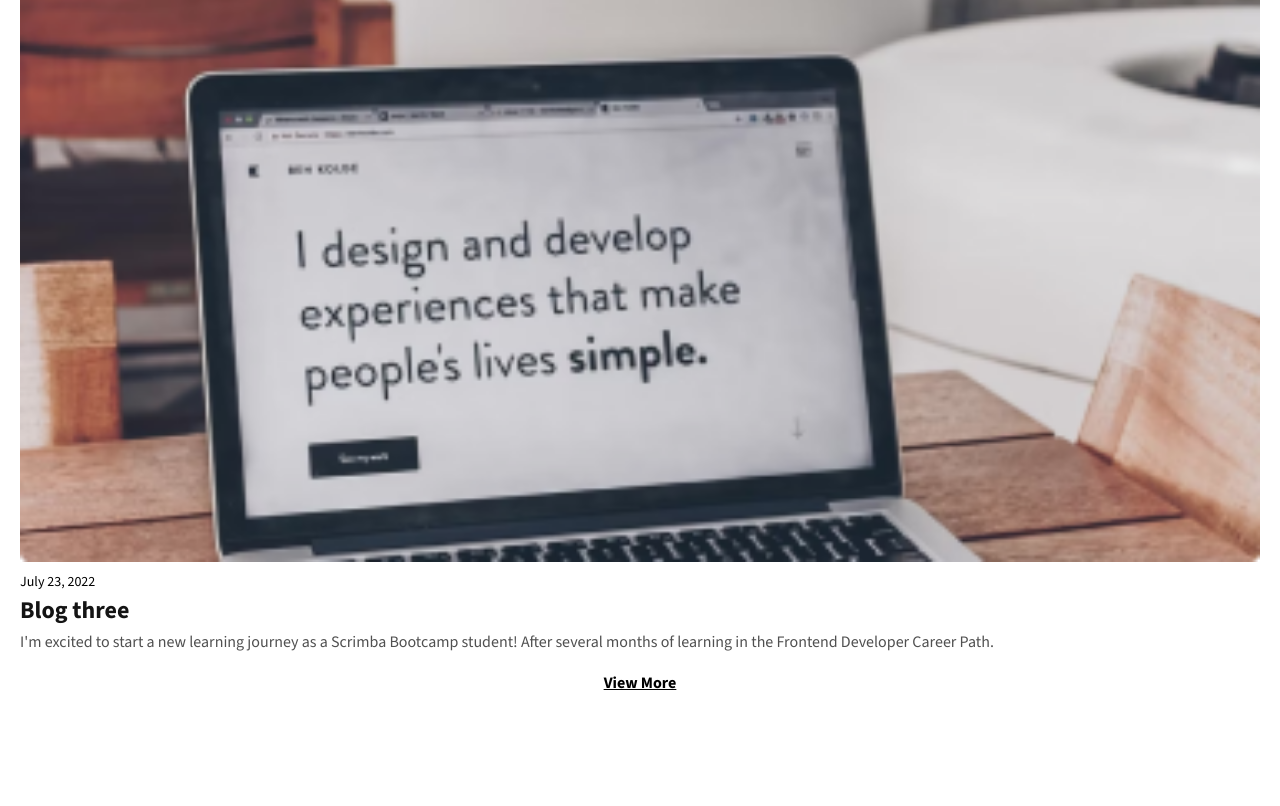
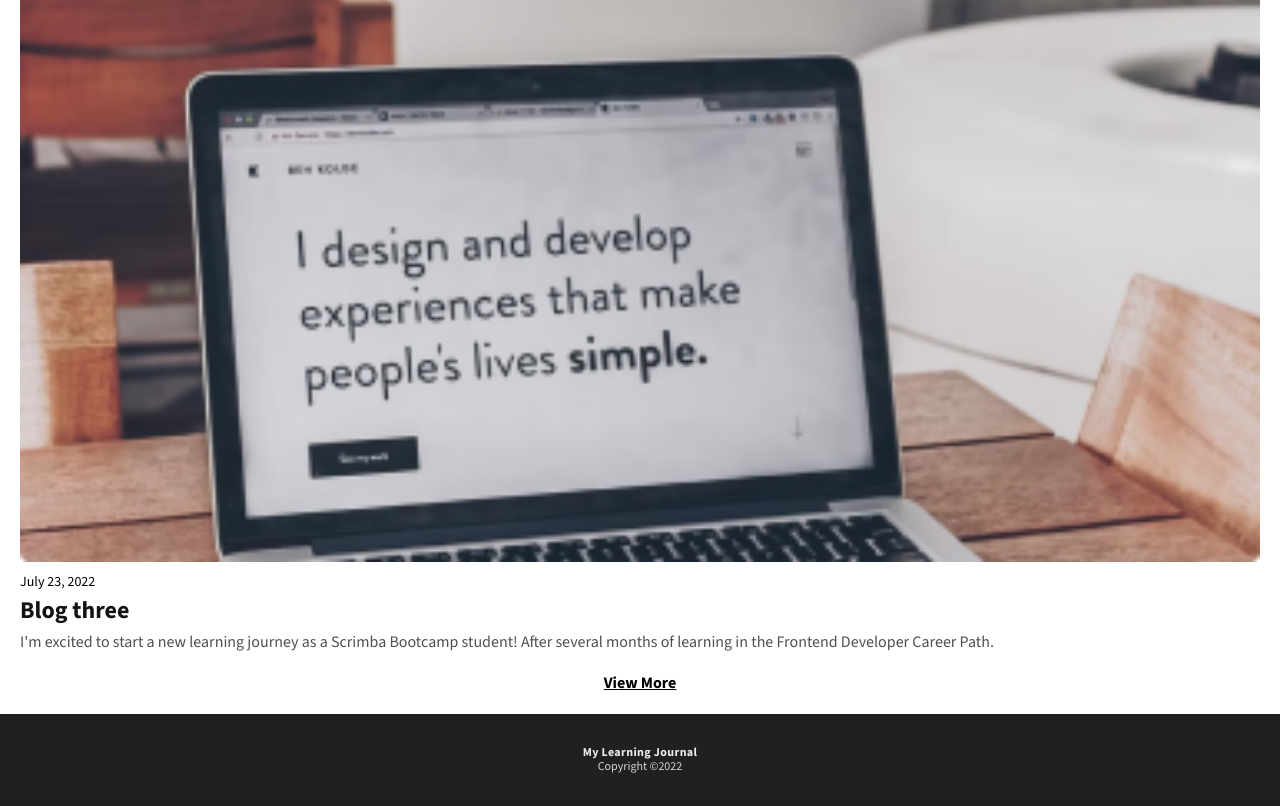
Before and after one commit to SGM-dev/learning-journal, a plain HTML site: page index.html in a window 1280 px wide. Shown: the part 2331-3137 px from the top of the page. Before the commit the page ends 3077 px from the top, so only its background shows below. Drawn offline with nearby package versions, Linux system fonts and the light colour scheme.

Commit message:
add footer to the homepage

```diff
--- a/css/style.css
+++ b/css/style.css
@@ -107,7 +107,6 @@ nav ul {
 .container {
   text-align: center;
   margin: 1.25em 0;
-  padding-bottom: 2em;
 }
 .article-container {
   display: flex;
@@ -155,7 +154,7 @@ nav ul {
 .view-more-btn {
   color: #000;
   text-align: center;
-  font-size: 16px;
+  font-size: 1rem;
   font-style: normal;
   font-weight: 700;
   line-height: normal;
@@ -165,3 +164,28 @@ nav ul {
   text-decoration: underline;
   cursor: pointer;
 }
+
+/* FOOTER */
+
+footer {
+  background: #202020;
+  text-align: center;
+  padding: 2em;
+}
+
+.footer-title {
+  color: #ececec;
+  font-size: 0.75rem;
+  font-style: normal;
+  font-weight: 700;
+  margin: 0;
+  letter-spacing: 0.03em;
+}
+
+.footer-copyright {
+  color: #d7d7d7;
+  font-size: 0.75rem;
+  font-style: normal;
+  font-weight: 400;
+  margin: 0;
+}
--- a/index.html
+++ b/index.html
@@ -93,6 +93,10 @@
         </article>
         <button class="view-more-btn">View More</button>
       </section>
+      <footer>
+        <p class="footer-title">My Learning Journal</p>
+        <p class="footer-copyright">Copyright ©2022</p>
+      </footer>
     </main>
   </body>
 </html>
```
